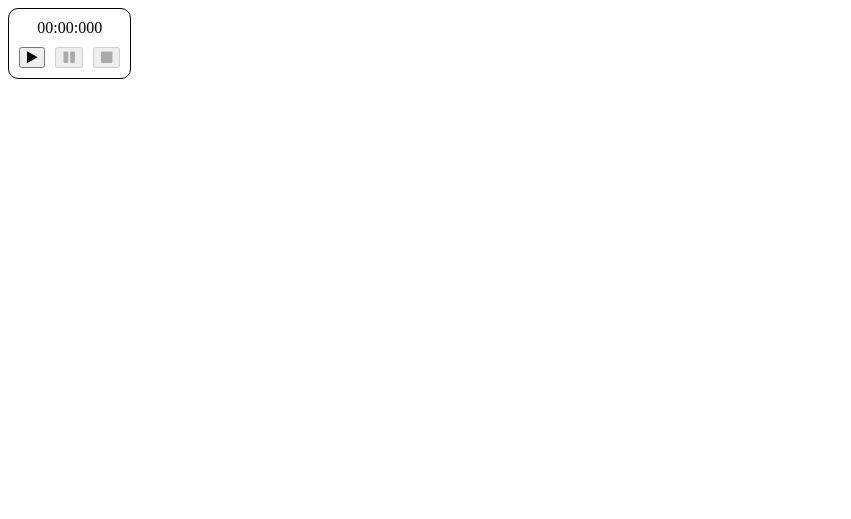
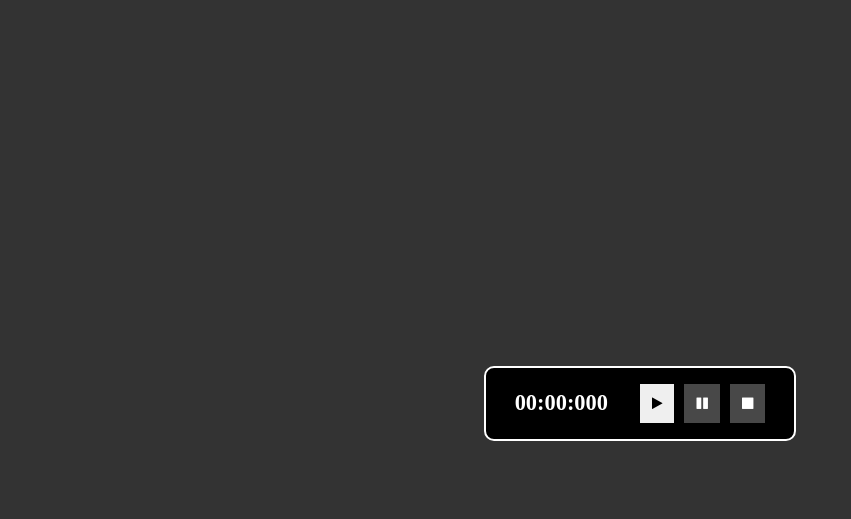
Before and after one commit to vikizax/vanilla-stop-watch, a plain HTML site: page index.html in a window 1280 px wide. Shown: the whole page, without its empty margins (0-851 px from the left). Drawn offline with Linux system fonts and the light colour scheme.

Commit message:
Update style.css

```diff
--- a/style.css
+++ b/style.css
@@ -1,11 +1,25 @@
+body {
+    background-color: rgba(0,0,0,0.8);
+    color: white;
+    display: flex;
+    align-items: center;
+    justify-content: center;
+    height: 100dvh;
+    padding: 0;
+    margin: 0;
+}
+
 #stop-watch {
-    padding: 10px;
+    margin-top: 50%;
+    padding: 1rem 1.8rem;
     width: fit-content;
     border-radius: 10px;
-    border: 1px solid black;
+    border: 2px solid white;
     display: flex;
-    flex-direction: column;
-    gap: 10px;
+    gap: 2rem;
+    align-items: center;
+    background-color: black;
+    transform: translateY(-100%);
 }
 
 #action-container {
@@ -16,4 +30,16 @@
 
 #timer {
     text-align: center;
+    font-weight: bold;
+    font-size: 1.4rem;
+    user-select: none;
 }
+
+button {
+    padding: 12px;
+    border: none;
+}
+
+button:disabled i {
+    color: white;
+}
```
